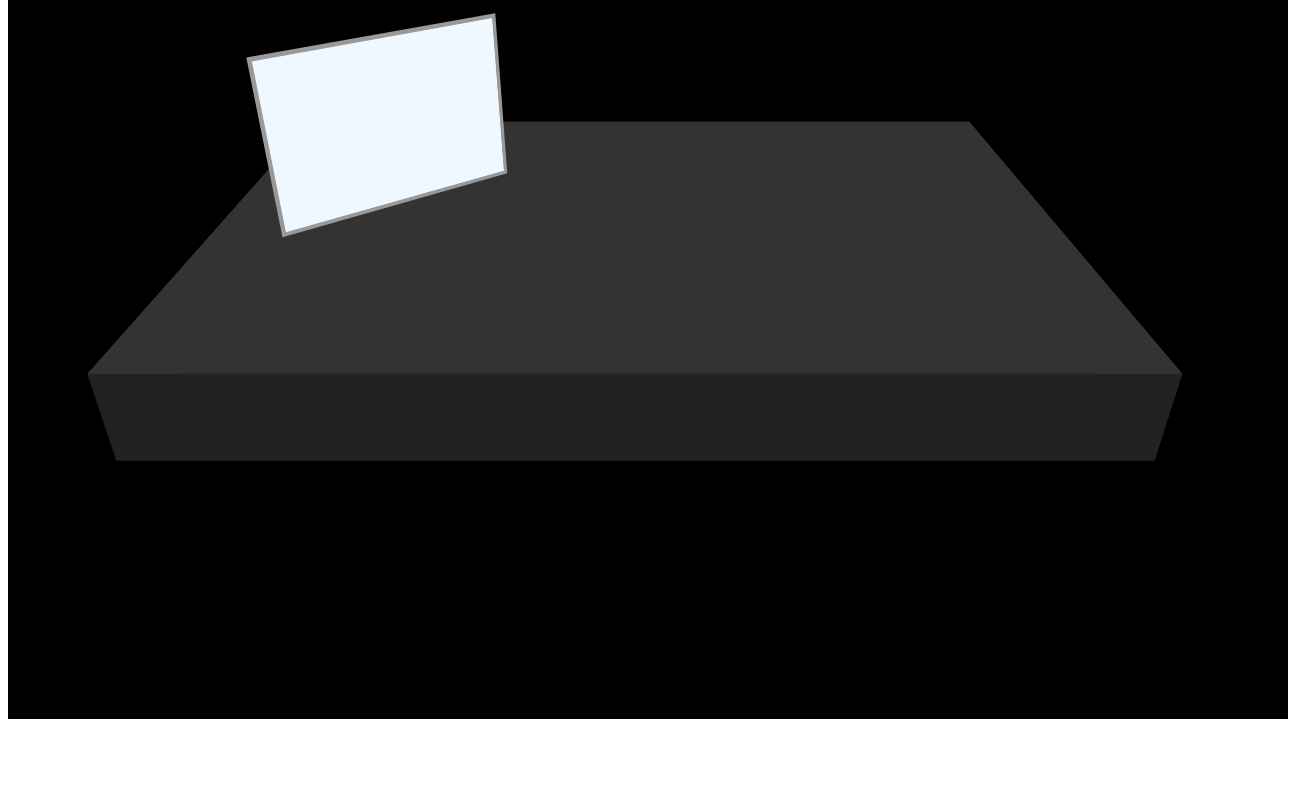
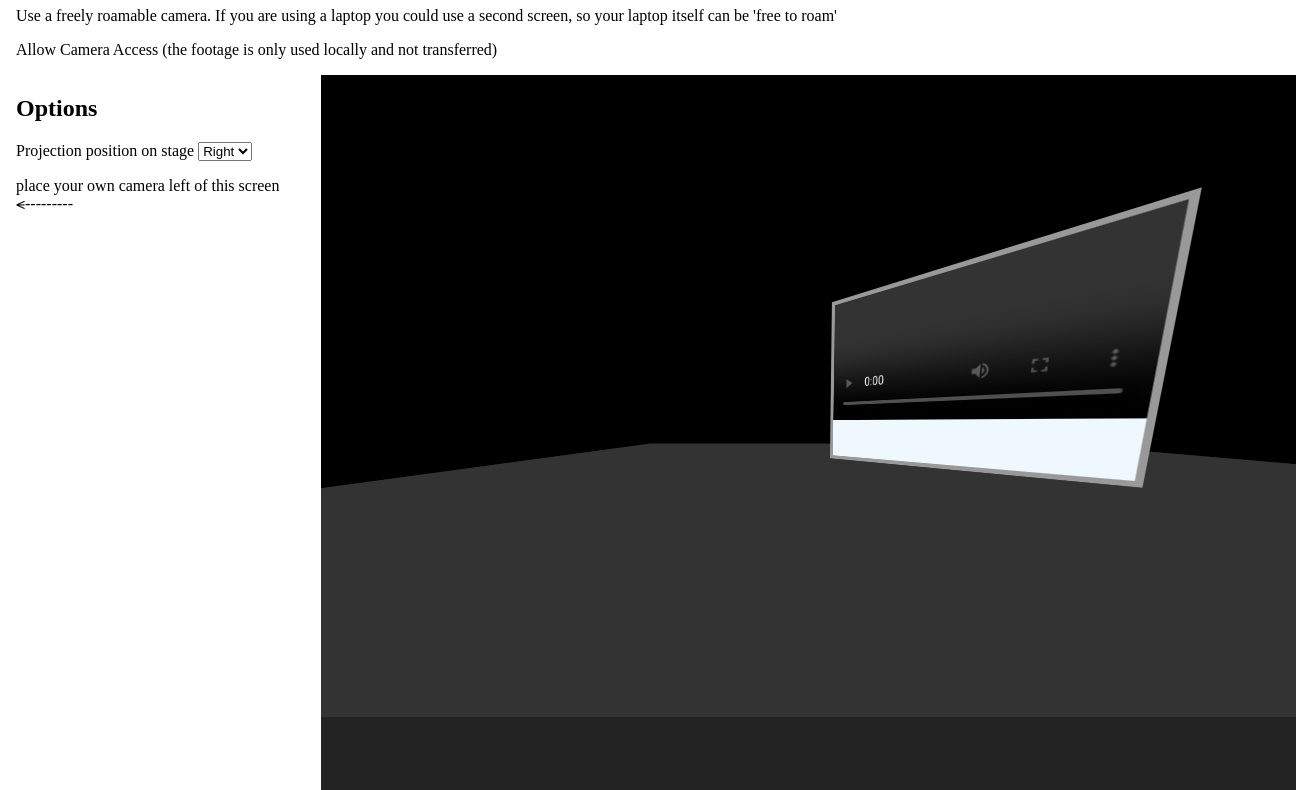
Before and after one commit to H3rby7/hybrid-improv, a plain HTML site: page index.html in a window 1280 px wide. Shown: the part 89-879 px from the top of the page, 1312 px wide, since content can reach past the window. Before the commit the page ends 816 px from the top, so only its background shows below. Drawn offline with Linux system fonts and the light colour scheme.

Commit message:
swappable sides for projection, projection fed by local video

```diff
--- a/3d.css
+++ b/3d.css
@@ -20,9 +20,9 @@ body {
   width: 100%;
   height: 100%;
   transform:
-    perspective(1000px)
-    rotateX(60deg)
-    translateY(-200px)
+    perspective(300px)
+    rotateX(80deg)
+    translateY(-50px)
     translateX(10%);
 }
 
@@ -86,14 +86,31 @@ body {
 
 #projection {
   position: absolute;
-  top: 100px;
-  left: 50px;
+  top: 200px;
   width: 300px;
   height: 200px;
+  overflow: hidden;
   background-color: aliceblue;
   border: 5px solid #999;
   transform-origin: bottom;
   transform:
+    rotateX(-90deg);
+}
+
+#projection.left {
+  left: 50px;
+  transform:
     rotateX(-90deg)
     rotateY(40deg);
 }
+
+#projection.right {
+  right: 280px;
+  transform:
+    rotateX(-90deg)
+    rotateY(-40deg);
+}
+
+#localVideo {
+  width: 100%;
+}
--- /dev/null
+++ b/cam.js
@@ -0,0 +1,28 @@
+async function getConnectedDevices(type) {
+  const devices = await navigator.mediaDevices.enumerateDevices();
+  return devices.filter(device => device.kind === type)
+}
+
+// Open camera with at least minWidth and minHeight capabilities
+async function openCamera(cameraId) {
+    const constraints = {
+        'video': {
+            'deviceId': cameraId
+            }
+        }
+
+    return await navigator.mediaDevices.getUserMedia(constraints);
+}
+
+async function playLocal(selector) {
+  try {
+    const cameras = await getConnectedDevices('videoinput');
+    if (cameras && cameras.length > 0) {
+        const stream = await openCamera(cameras[0].deviceId);
+        const videoElement = document.querySelector(selector);
+        videoElement.srcObject = stream;
+    }
+  } catch (e) {
+    console.error(e);
+  }
+}
--- a/index.html
+++ b/index.html
@@ -1,8 +1,30 @@
 <!DOCTYPE html>
 <head>
+  <link rel="stylesheet" href="layout.css"/>
   <link rel="stylesheet" href="3d.css"/>
+  <script src="cam.js"></script>
 </head>
 <body>
+  <div>
+    <h1>Improv Hybrid Show Simulation</h1>
+    <p>Use a freely roamable camera.
+      If you are using a laptop you could use a second screen, so your laptop itself can be 'free to roam'</p>
+    <p>Allow Camera Access (the footage is only used locally and not transferred)</p>
+  </div>
+  <div id="layout">
+    <div id="controls">
+      <div class="option">
+        <h2>Options</h2>
+      </div>
+      <div class="option">
+        <label for="prjLR">Projection position on stage</label>
+        <select id="prjLR">
+          <option selected value="right">Right</option>
+          <option value="left">left</option>
+        </select>
+        <p id="prjLocHint"></p>
+      </div>
+    </div>
     <div id="three-d">
       <div id="audience-view">
         <div id="stage">
@@ -11,9 +33,16 @@
           <div id="stage-left"></div>
           <div id="stage-right"></div>
         </div>
-      <div id="projection"></div>
+        <div id="projection" class="right">
+          <video id="localVideo" autoplay playsinline controls="false"></video>
+          <script lang="javascript">
+            playLocal('#localVideo');
+          </script>
+        </div>
         <div id="yourself"></div>
       </div>
     </div>
+  </div>
+  <script src="options.js"></script>
 </body>
 </html>
--- /dev/null
+++ b/layout.css
@@ -0,0 +1,19 @@
+body {
+  margin: 0;
+  padding: 1rem;
+}
+
+#layout {
+  display: flex;
+  flex-direction: row;
+  width: 100vw;
+}
+
+#controls {
+  width: 400px;
+}
+
+#controls .option {
+  display: block;
+  width: 100%;
+}
--- /dev/null
+++ b/options.js
@@ -0,0 +1,18 @@
+(function() {
+  function changeProjectionLocation(val) {
+    const prj = document.querySelector("#projection");
+    prj.classList.remove("left", "right");
+    prj.classList.add(val);
+
+    const hint = document.querySelector("#prjLocHint");
+    if (val === 'right') {
+      hint.innerHTML = "place your own camera left of this screen<br>&smt;---------"
+    } else {
+      hint.innerHTML = "place your own camera right of this screen<br>---------&gt;"
+    }
+  }
+  document.querySelector("#prjLR").addEventListener('input', ({target: {value: val}}) => {
+    changeProjectionLocation(val);
+  })
+  changeProjectionLocation(document.querySelector("#prjLR").value);
+})()
```
Lines whose indentation alone changed are shown as unchanged.
